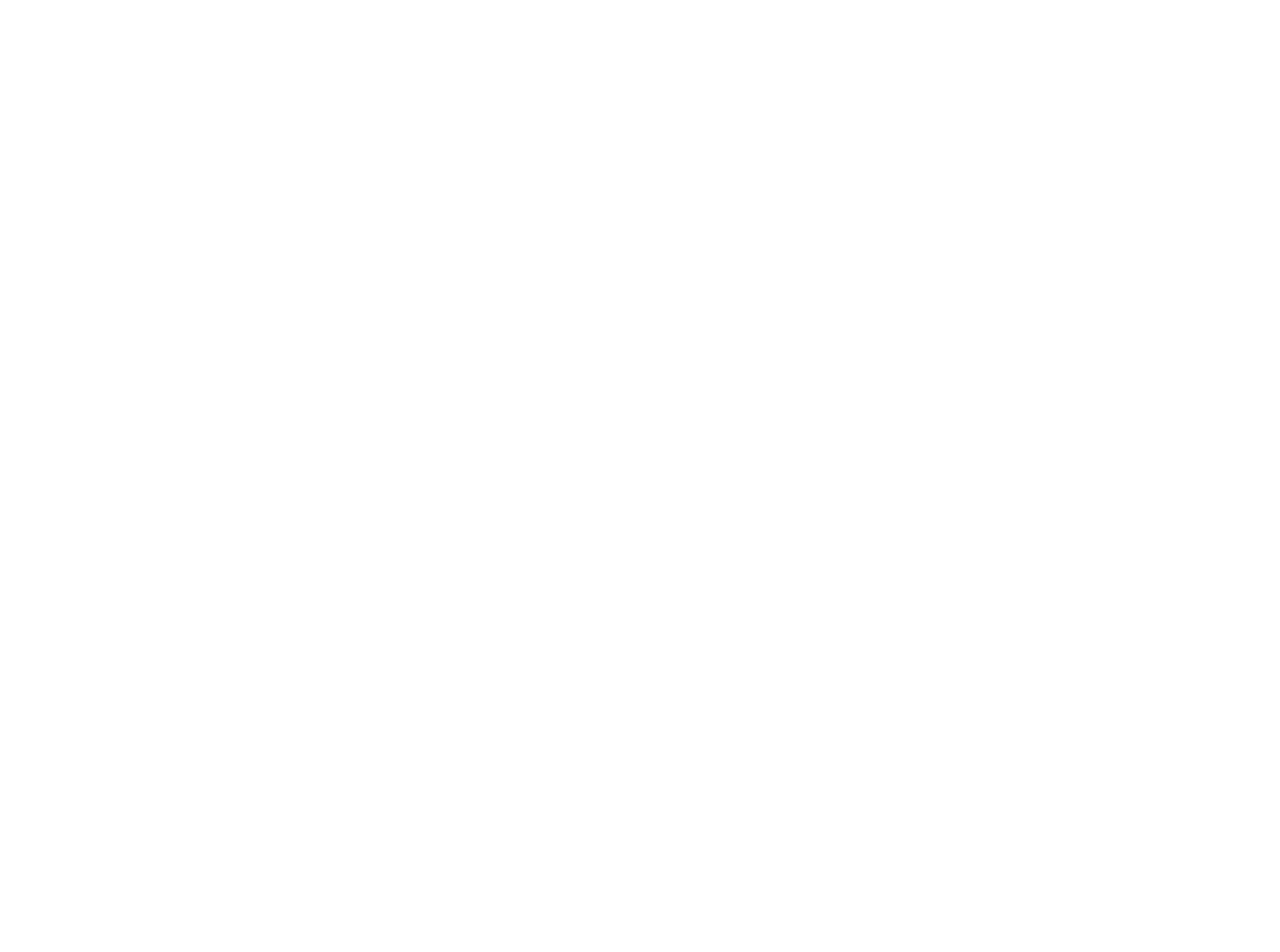
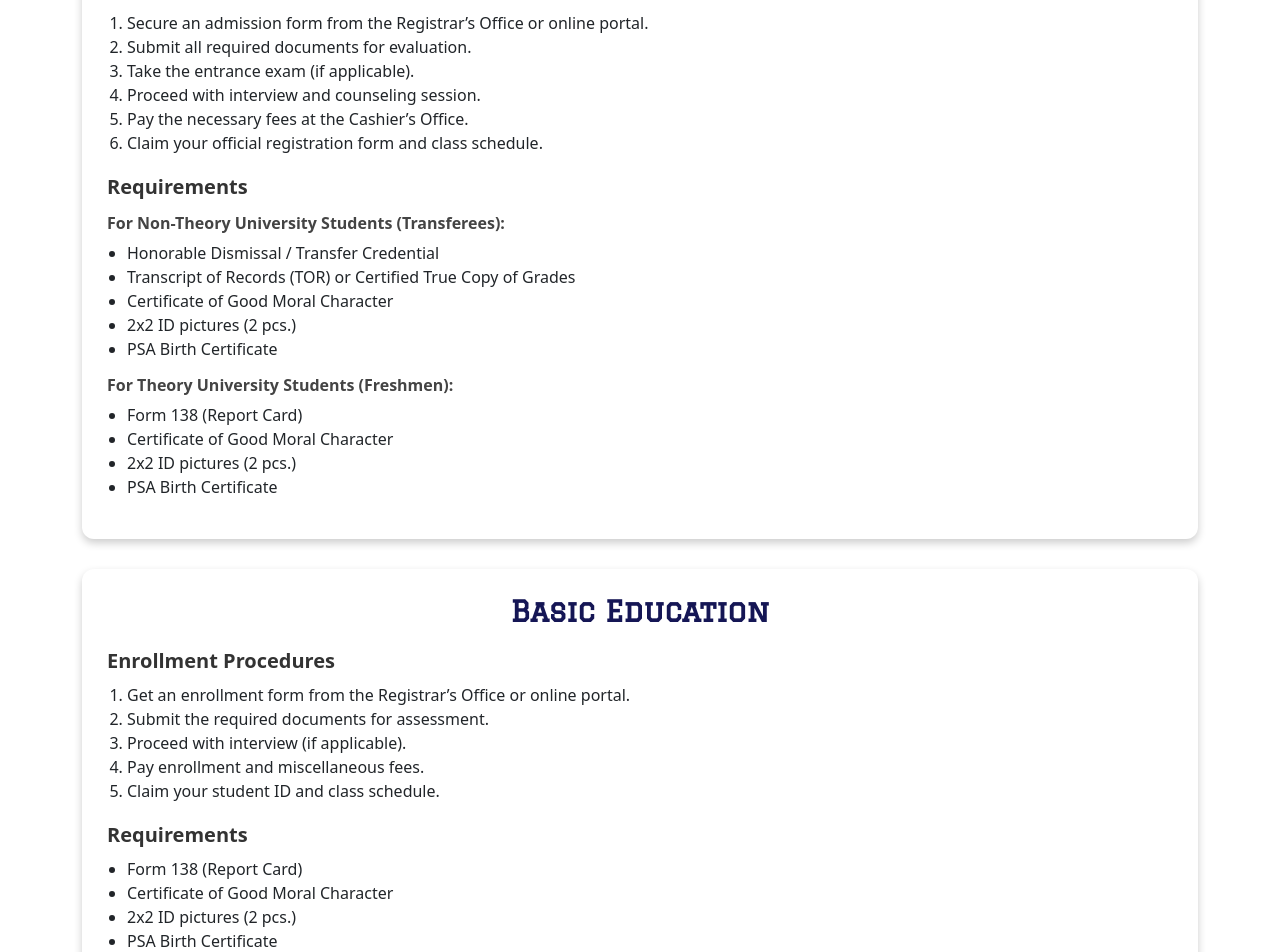
Before and after one commit to Thegiodore/School-Website, a React (Create React App) app in the folder SchoolWebsite/frontend/: page /admission in a window 1280 px wide. Shown: the part 460-1412 px from the top of the page. Before the commit the page ends 800 px from the top, so only its background shows below. Built offline with nearby package versions, Linux system fonts and the light colour scheme.

Commit message:
admission, fixed titles

```diff
--- a/SchoolWebsite/frontend/src/css/Admission.css
+++ b/SchoolWebsite/frontend/src/css/Admission.css
@@ -4,4 +4,44 @@
   font-weight: bold;
   color: #151655;
   margin-bottom: 20px;
+  text-align: center;
+  text-shadow: 2px 2px 6px rgba(0, 0, 0, 0.2);
 }
+
+.admission-card {
+  background: #ffffff;
+  padding: 25px;
+  border-radius: 12px;
+  box-shadow: 0 4px 8px rgba(0, 0, 0, 0.20);
+  margin-bottom: 30px;
+}
+
+.section-title {
+  font-family: 'Graduate', serif;
+  color: #151655;
+  font-weight: bold;
+  margin-bottom: 15px;
+}
+
+.subsection-title {
+  font-weight: bold;
+  margin-top: 20px;
+  margin-bottom: 10px;
+  color: #333;
+}
+
+.admission-card ol { /*numbered list*/
+  padding-left: 20px;
+  margin-bottom: 15px;
+}
+
+.admission-card ul { /*bulleted list*/
+  padding-left: 20px;
+  margin-bottom: 15px;
+}
+
+.admission-card h6 {
+  font-weight: bold;
+  margin-top: 15px;
+  color: #444;
+}
--- a/SchoolWebsite/frontend/src/css/ContactUs.css
+++ b/SchoolWebsite/frontend/src/css/ContactUs.css
@@ -4,6 +4,8 @@
   font-weight: bold;
   color: #151655;
   margin-bottom: 20px;
+  text-align: center;
+  text-shadow: 2px 2px 6px rgba(0, 0, 0, 0.2);
 }
 
 /* form container */
--- a/SchoolWebsite/frontend/src/css/News.css
+++ b/SchoolWebsite/frontend/src/css/News.css
@@ -4,4 +4,6 @@
   font-weight: bold;
   color: #151655;
   margin-bottom: 20px;
+  text-align: center;
+  text-shadow: 2px 2px 6px rgba(0, 0, 0, 0.2);
 }
--- a/SchoolWebsite/frontend/src/screens/AboutUs.jsx
+++ b/SchoolWebsite/frontend/src/screens/AboutUs.jsx
@@ -7,7 +7,7 @@
   return (
     <div>
       <Header />
-      <div className="container mt-4 about-container">
+      <div className="container mt-3 about-container">
         <h1 className="about-title">About Theory University</h1>
         <p className="about-description">
           Theory University is a prestigious institution dedicated to academic
--- a/SchoolWebsite/frontend/src/screens/Admission.jsx
+++ b/SchoolWebsite/frontend/src/screens/Admission.jsx
@@ -7,8 +7,74 @@
   return (
     <div>
       <Header />
-      <div className="container mt-4">
+      <div className="container mt-4 mb-5">
         <h1 className="admission-title">Admission</h1>
+
+        {/* Enrollment Period */}
+        <div className="admission-card">
+          <h4 className="section-title">Enrollment Period</h4>
+          <p style={{textAlign: "center" }}>
+            Enrollment for S.Y. 2025 – 2026 will officially start on{" "}
+            <strong>April 21, 2025</strong>.
+          </p>
+        </div>
+
+        {/* College Section */}
+        <div className="admission-card">
+          <h3 className="section-title">College Freshmen & Transferees</h3>
+
+          <h5 className="subsection-title">Enrollment Procedures</h5>
+          <ol>
+            <li>Secure an admission form from the Registrar’s Office or online portal.</li>
+            <li>Submit all required documents for evaluation.</li>
+            <li>Take the entrance exam (if applicable).</li>
+            <li>Proceed with interview and counseling session.</li>
+            <li>Pay the necessary fees at the Cashier’s Office.</li>
+            <li>Claim your official registration form and class schedule.</li>
+          </ol>
+
+          <h5 className="subsection-title">Requirements</h5>
+          <div className="requirements">
+            <h6>For Non-Theory University Students (Transferees):</h6>
+            <ul>
+              <li>Honorable Dismissal / Transfer Credential</li>
+              <li>Transcript of Records (TOR) or Certified True Copy of Grades</li>
+              <li>Certificate of Good Moral Character</li>
+              <li>2x2 ID pictures (2 pcs.)</li>
+              <li>PSA Birth Certificate</li>
+            </ul>
+
+            <h6>For Theory University Students (Freshmen):</h6>
+            <ul>
+              <li>Form 138 (Report Card)</li>
+              <li>Certificate of Good Moral Character</li>
+              <li>2x2 ID pictures (2 pcs.)</li>
+              <li>PSA Birth Certificate</li>
+            </ul>
+          </div>
+        </div>
+
+        {/* Basic Education Section */}
+        <div className="admission-card">
+          <h3 className="section-title">Basic Education</h3>
+
+          <h5 className="subsection-title">Enrollment Procedures</h5>
+          <ol>
+            <li>Get an enrollment form from the Registrar’s Office or online portal.</li>
+            <li>Submit the required documents for assessment.</li>
+            <li>Proceed with interview (if applicable).</li>
+            <li>Pay enrollment and miscellaneous fees.</li>
+            <li>Claim your student ID and class schedule.</li>
+          </ol>
+
+          <h5 className="subsection-title">Requirements</h5>
+          <ul>
+            <li>Form 138 (Report Card)</li>
+            <li>Certificate of Good Moral Character</li>
+            <li>2x2 ID pictures (2 pcs.)</li>
+            <li>PSA Birth Certificate</li>
+          </ul>
+        </div>
       </div>
       <Footer />
     </div>
--- a/SchoolWebsite/frontend/src/screens/News.jsx
+++ b/SchoolWebsite/frontend/src/screens/News.jsx
@@ -9,7 +9,9 @@
       <Header />
       <div className="container mt-4">
         <h1 className="news-title">University News</h1>
-        <p>Latest updates and announcements from Theory University.</p>
+        <p style={{textAlign: "center" }}>
+          Latest updates and announcements from Theory University.
+        </p>
       </div>
       <Footer />
     </div>
```
